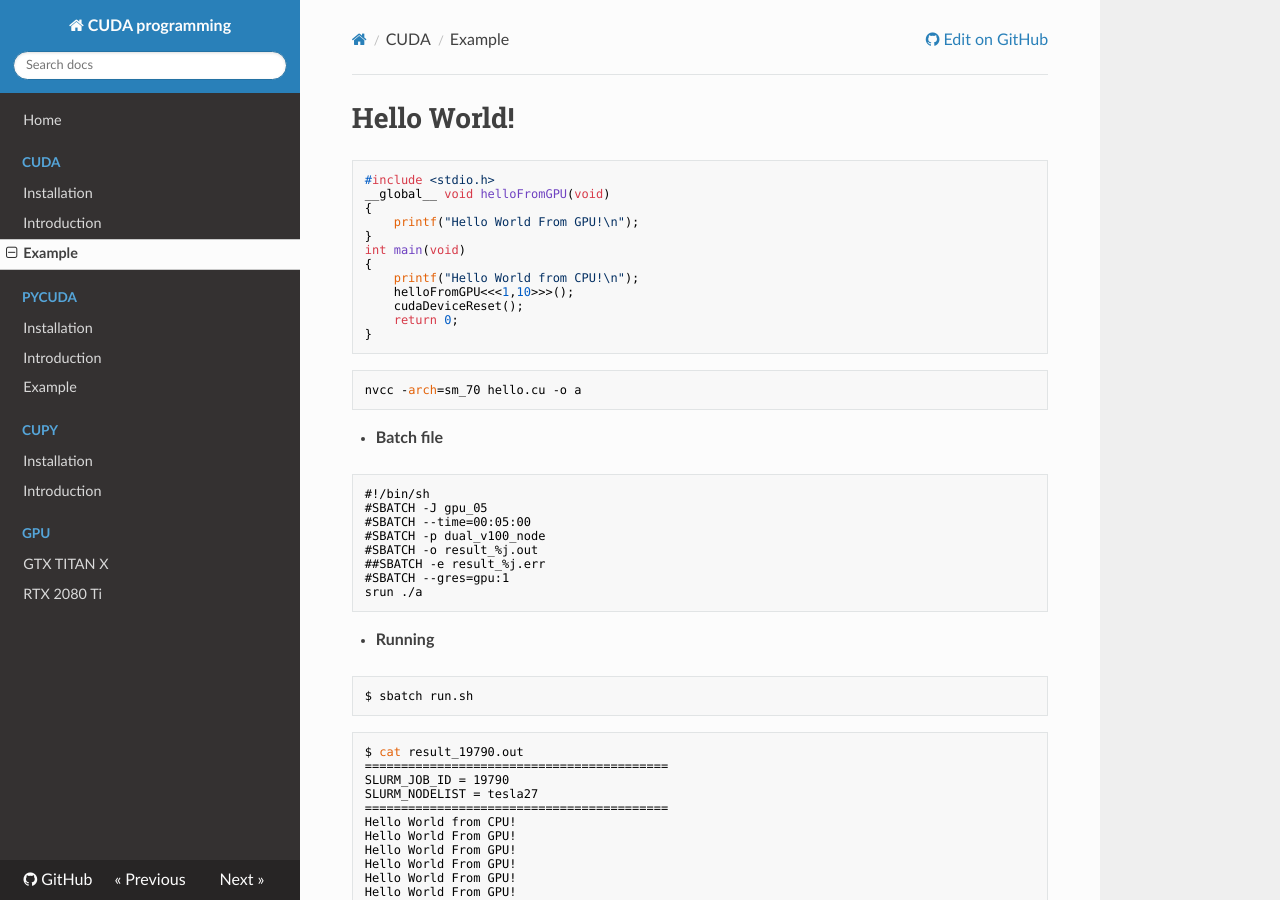
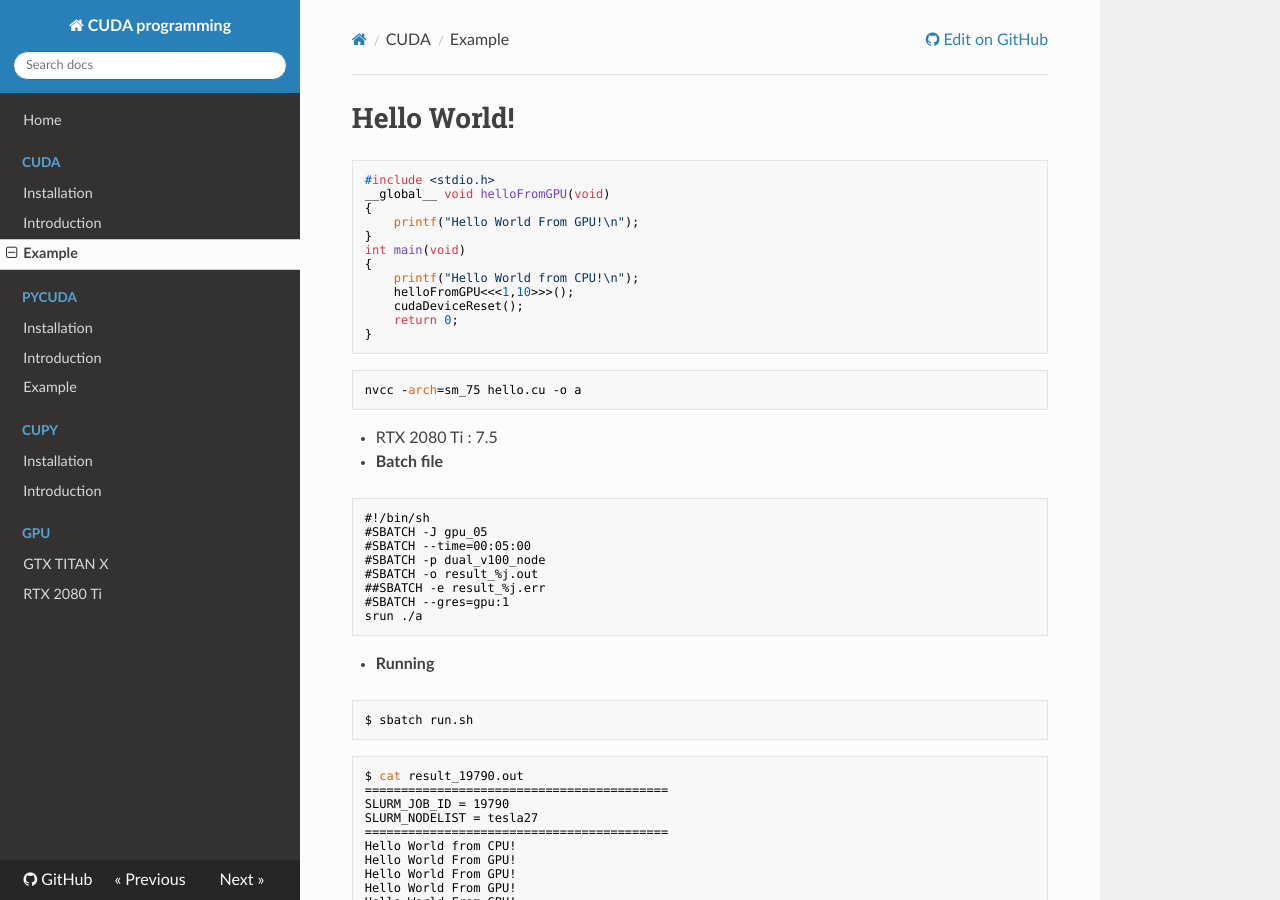
Before and after one commit to WonyoungCho/CUDA, an MkDocs documentation site: the page built from docs/CUDA_ex.md, in a window 1280 px wide and 900 px high. Built offline with MkDocs 1.6.1, drawn with Linux system fonts in a browser that asks for light colours; nearby versions of some CDN libraries; old or Windows-style settings are respelled for this version of MkDocs.

Commit message:
Update CUDA_ex.md

````diff
--- a/docs/CUDA_ex.md
+++ b/docs/CUDA_ex.md
@@ -14,9 +14,11 @@ int main(void)
     return 0;
 }
 ```
+
 ```sh
-nvcc -arch=sm_70 hello.cu -o a
+nvcc -arch=sm_75 hello.cu -o a
 ```
+- RTX 2080 Ti : 7.5
 
 - **Batch file**
 ```batch
````
